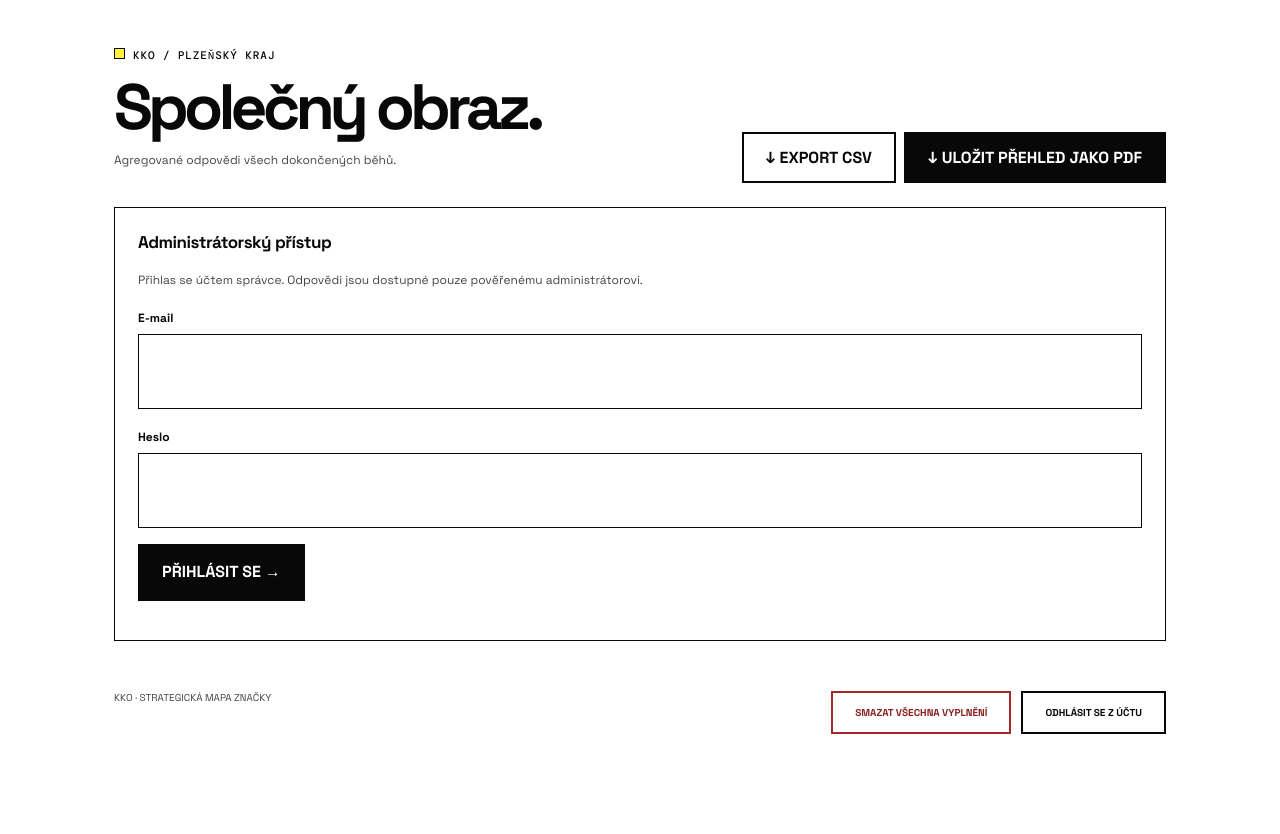
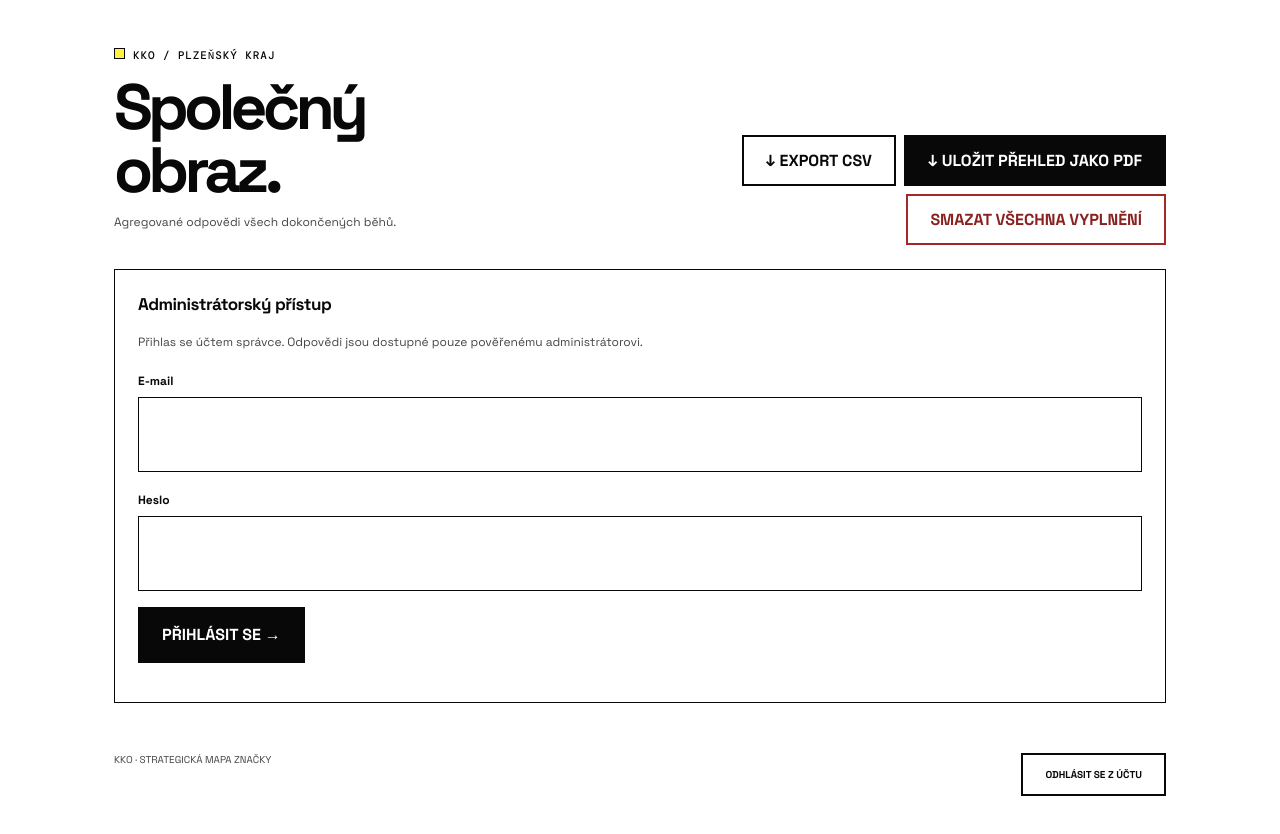
Before and after one commit to terezako/kko-plzensky-kraj, a plain HTML site: page index.html in a window 1280 px wide. Both pictures are taken after a click on the button "SPOLEČNÝ OBRAZ ↗". Shown: the part 74-908 px from the top of the page. Drawn offline with nearby package versions, Linux system fonts and the light colour scheme.

Commit message:
Move delete control to admin header

```diff
--- a/index.html
+++ b/index.html
@@ -49,7 +49,7 @@
 <main id="surveyView"><div class="intro"><div><div class="eyebrow">Participativní aplikace · 7–10 min</div><h1>Pomoz postavit<br>charakter KKO Plzeňského kraje.</h1></div></div>
 <div class="progress-wrap"><div class="progress-label"><span class="mono" id="progressText">PŘIPRAVEN/A?</span><span class="mono" id="progressNum">00 / 08</span></div><div class="progress"><i id="progressBar" style="width:0%"></i></div></div>
 <div class="layout"><aside class="side" id="steps"></aside><section class="card" id="activity"></section></div><div class="footer"><span>KKO · ZNAČKA, KTEROU TVOŘÍME SPOLEČNĚ</span><span>ODPOVĚDI JSOU ANONYMNÍ</span></div></main>
-<main id="adminView" class="hidden"><div class="admin-head"><div><div class="eyebrow">KKO / Plzeňský kraj</div><h1>Společný obraz.</h1><p class="subtle">Agregované odpovědi všech dokončených běhů.</p></div><div class="export-actions"><button class="btn ghost" onclick="exportCSV()">↓ EXPORT CSV</button><button class="btn" onclick="exportPDF()">↓ ULOŽIT PŘEHLED JAKO PDF</button></div></div><div id="dashboard"></div><div class="footer"><span>KKO · STRATEGICKÁ MAPA ZNAČKY</span><div class="admin-footer-actions"><button class="btn danger" onclick="deleteResponses()">SMAZAT VŠECHNA VYPLNĚNÍ</button><button class="btn ghost" onclick="logoutAdmin()">ODHLÁSIT SE Z ÚČTU</button></div></div></main>
+<main id="adminView" class="hidden"><div class="admin-head"><div><div class="eyebrow">KKO / Plzeňský kraj</div><h1>Společný obraz.</h1><p class="subtle">Agregované odpovědi všech dokončených běhů.</p></div><div class="export-actions"><button class="btn ghost" onclick="exportCSV()">↓ EXPORT CSV</button><button class="btn" onclick="exportPDF()">↓ ULOŽIT PŘEHLED JAKO PDF</button><button class="btn danger" onclick="deleteResponses()">SMAZAT VŠECHNA VYPLNĚNÍ</button></div></div><div id="dashboard"></div><div class="footer"><span>KKO · STRATEGICKÁ MAPA ZNAČKY</span><div class="admin-footer-actions"><button class="btn ghost" onclick="logoutAdmin()">ODHLÁSIT SE Z ÚČTU</button></div></div></main>
 <script src="./config.js"></script>
 <script>
 const A=[
```
